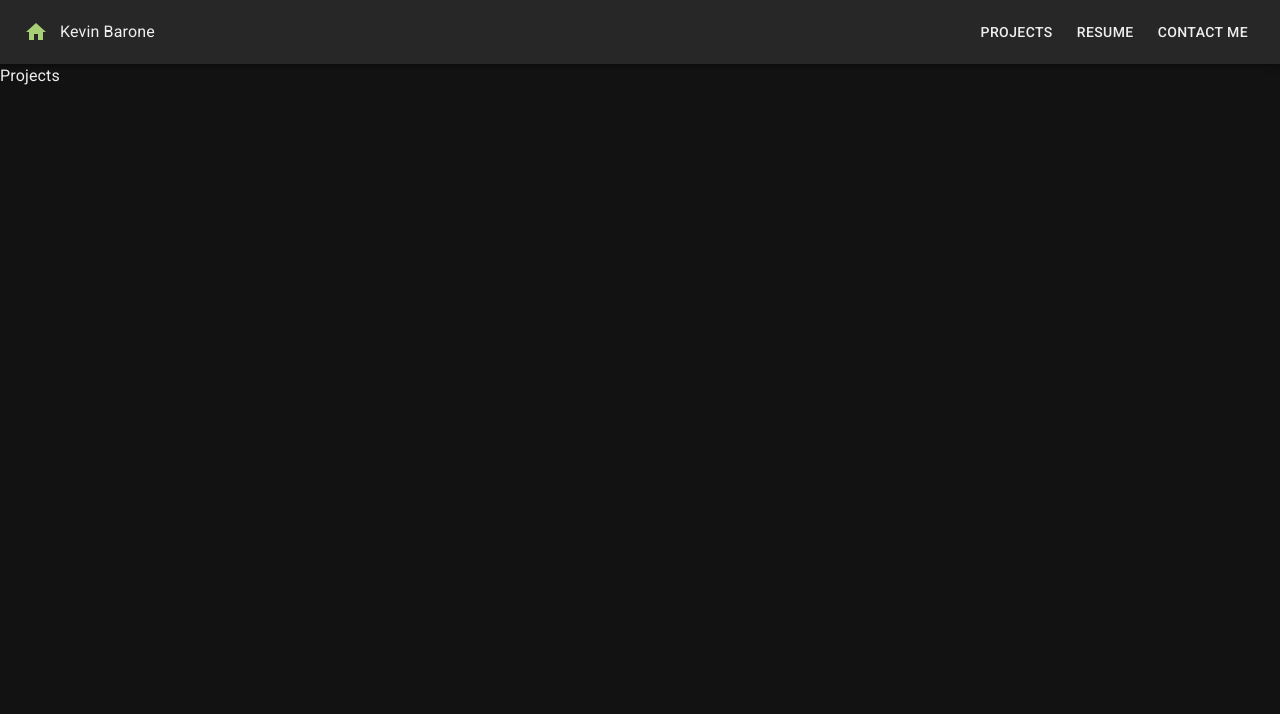
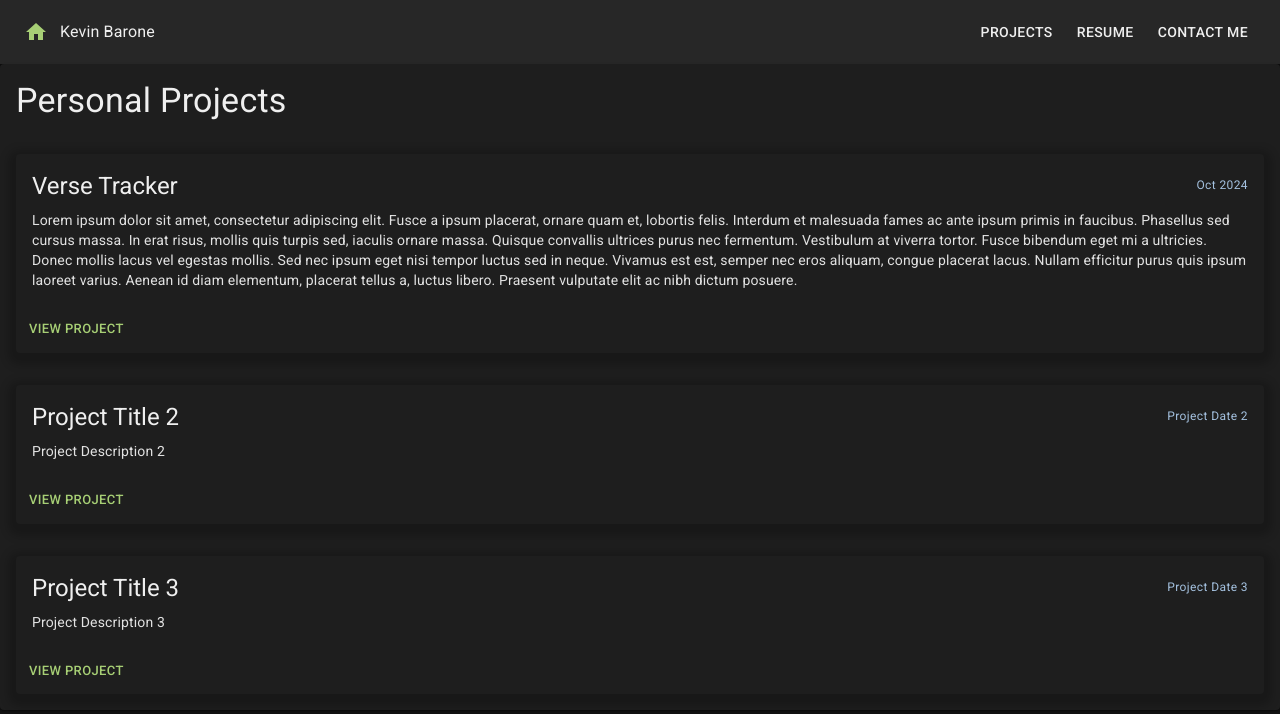
Before and after one commit to keba2993/react-portfolio, a React (Vite) app: page /projects in a window 1280 px wide. Shown: the top 714 px of the page. Built offline with nearby package versions, Linux system fonts and the light colour scheme.

Commit message:
adding the project cards/data

```diff
--- a/src/App.tsx
+++ b/src/App.tsx
@@ -16,7 +16,12 @@ function App() {
 				<Route
 					path='/'
 					element={
-						<Paper>
+						<Paper
+							style={{
+								display: 'flex',
+								flexDirection: 'column',
+							}}
+						>
 							<Hero />
 							<Experience />
 							<Skills />
--- a/src/components/Projects/Projects.tsx
+++ b/src/components/Projects/Projects.tsx
@@ -1,5 +1,57 @@
+import {
+	Card,
+	CardContent,
+	Typography,
+	CardActions,
+	Button,
+	Paper,
+	Box,
+} from '@mui/material';
+import { projectsData } from '../../data';
+
 function Projects() {
-	return <div>Projects</div>;
+	return (
+		<Paper
+			style={{
+				display: 'flex',
+				flexDirection: 'column',
+			}}
+		>
+			<Typography variant='h4' style={{ margin: '1rem' }}>
+				Personal Projects
+			</Typography>
+			{projectsData.map((project, index) => (
+				<Card key={index} style={{ margin: '1rem' }}>
+					<CardContent>
+						<Box
+							display={'flex'}
+							alignItems={'center'}
+							justifyContent={'space-between'}
+							sx={{ marginBottom: '0.5rem' }}
+						>
+							<Typography variant='h5'>{project.title}</Typography>
+							<Typography
+								variant='caption'
+								display='block'
+								color='secondary.main'
+							>
+								{project.date}
+							</Typography>
+						</Box>
+
+						<Typography variant='body2' color='text.secondary'>
+							{project.description}
+						</Typography>
+					</CardContent>
+					<CardActions>
+						<Button size='small' href={project.link} target='_blank'>
+							View Project
+						</Button>
+					</CardActions>
+				</Card>
+			))}
+		</Paper>
+	);
 }
 
 export default Projects;
--- a/src/components/Skills/Skills.tsx
+++ b/src/components/Skills/Skills.tsx
@@ -21,6 +21,7 @@ function Skills() {
 		'Playwright',
 		'MaterialUI',
 	];
+
 	return (
 		<div
 			style={{
@@ -28,6 +29,7 @@ function Skills() {
 				justifyContent: 'center',
 				flexWrap: 'wrap',
 				maxWidth: '100%',
+				paddingBottom: '2rem',
 			}}
 		>
 			{skillList.map((skill) => {
--- a/src/data.ts
+++ b/src/data.ts
@@ -1,5 +1,5 @@
 // src/data.ts
-import { ExperienceDataType } from './types/experienceData';
+import { ExperienceDataType, ProjectDataType } from './types/dataTypes';
 
 export const experienceData: ExperienceDataType[] = [
 	{
@@ -54,3 +54,25 @@ export const experienceData: ExperienceDataType[] = [
 		color: '#FF5733',
 	},
 ];
+
+export const projectsData: ProjectDataType[] = [
+	{
+		title: 'Verse Tracker',
+		description:
+			'Lorem ipsum dolor sit amet, consectetur adipiscing elit. Fusce a ipsum placerat, ornare quam et, lobortis felis. Interdum et malesuada fames ac ante ipsum primis in faucibus. Phasellus sed cursus massa. In erat risus, mollis quis turpis sed, iaculis ornare massa. Quisque convallis ultrices purus nec fermentum. Vestibulum at viverra tortor. Fusce bibendum eget mi a ultricies. Donec mollis lacus vel egestas mollis. Sed nec ipsum eget nisi tempor luctus sed in neque. Vivamus est est, semper nec eros aliquam, congue placerat lacus. Nullam efficitur purus quis ipsum laoreet varius. Aenean id diam elementum, placerat tellus a, luctus libero. Praesent vulputate elit ac nibh dictum posuere.',
+		date: 'Oct 2024',
+		link: 'https://example.com/project1',
+	},
+	{
+		title: 'Project Title 2',
+		description: 'Project Description 2',
+		date: 'Project Date 2',
+		link: 'https://example.com/project2',
+	},
+	{
+		title: 'Project Title 3',
+		description: 'Project Description 3',
+		date: 'Project Date 3',
+		link: 'https://example.com/project3',
+	},
+];
--- a/src/main.tsx
+++ b/src/main.tsx
@@ -31,6 +31,13 @@ const theme = createTheme({
 				},
 			},
 		},
+		MuiCard: {
+			styleOverrides: {
+				root: {
+					boxShadow: '0 0.25em 0.5em 0.5em rgba(0, 0, 0, 0.2)',
+				},
+			},
+		},
 	},
 });
 
```
Also changed, not shown: src/components/Experience/ExperienceCard.tsx (+0 -10 lines), src/types/dataTypes.ts (renamed from src/types/experienceData.ts, +7 -0 lines).
